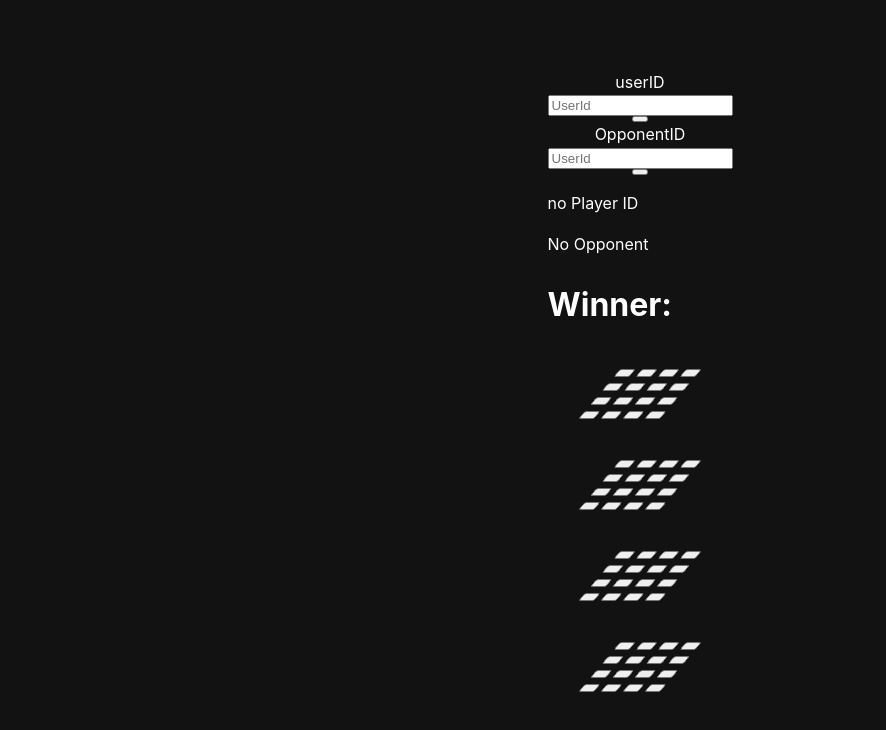
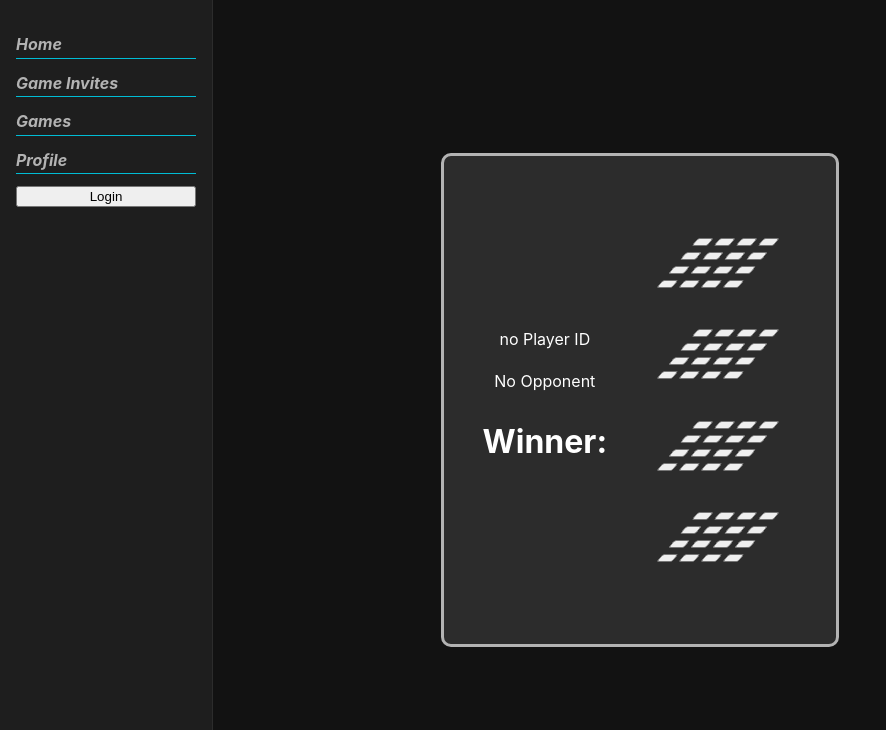
Before and after one commit to KorbinWeiler/3DTicTacToe, a React (Vite) app in the folder Client/: page / in a window 1280 px wide. Shown: the top 730 px of the page, without its empty margins (0-886 px from the left). Built offline with nearby package versions, Linux system fonts and the light colour scheme.

Commit message:
edited styling for the game UI and invite modal. Added files for the home, help, and profile pages

```diff
--- a/Client/src/App.css
+++ b/Client/src/App.css
@@ -137,10 +137,6 @@
   margin: 4px;
 }
 
-.game:hover{
-  color:#00BCD4;
-}
-
 .game-box{
   height: 80vh;
   overflow: auto;
@@ -189,6 +185,30 @@
   justify-content: space-between;
 }
 
+.user-board{
+  display: flex;
+  align-items: center;
+  justify-content: center;
+  height:60vh;
+  width: 30vw;
+}
+
+.game-stats{
+  align-content: center;
+  text-align: center;
+  padding-right: 2rem;
+  position:static;
+  left:auto
+}
+
+.content-box{
+  overflow: hidden;
+  border-style: solid;
+  border-radius: 10px;
+  border-color:#B3B3B3;
+  background-color: #2C2C2C;
+}
+
 .temp{
   margin-left: 5px;
   margin-right: 5px;
@@ -213,6 +233,15 @@
   position: fixed;
   border-radius: 10px;
   justify-items: center;
+  align-items: center;
+  display: flex;
+  flex-direction: column;
+}
+
+.modal-alignment{
+  padding: 16%;
+  justify-items: center;
+  align-items: center;
 }
 
 .card {
--- a/Client/src/App.jsx
+++ b/Client/src/App.jsx
@@ -134,8 +134,10 @@
     <gameContext.Provider value={{CurrentLobby: [currentLobby, setCurrentLobby], Lobbies: games, ClientID: [clientID, setClientID], Socket: socket}}>
       <Router>
         <Routes>
-          <Route path="/" element={<TempGamePage/>}/>
-          <Route path="/test" element={<GamePage/>}/>
+          <Route path="/" element={<GamePage/>}/>
+          <Route path="/help" element={<GamePage/>}/>
+          <Route path="/Profile" element={<GamePage/>}/>
+          <Route path="/Game" element={<GamePage/>}/>
           <Route path="/Login" element={<LoginPage/>}/>
           <Route path="/Invites" element={<InvitePage invites={invites}/>}/>
           <Route path="/Games" element={<UserGamesPage/>}/>
--- a/Client/src/components/BoardComponents/GameUI.jsx
+++ b/Client/src/components/BoardComponents/GameUI.jsx
@@ -101,16 +101,20 @@
   const isPLayer1 = lobby.player1ID === clientID
 
   return (
-    <>
+    <div className='user-board'>
+      <div className='game-stats'>
       <p>{clientID ?  clientID : "no Player ID"}</p>
       <p>{opponentID ? opponentID : "No Opponent"}</p>
+      {winner ? <h1>Winner: {lobby.winner}</h1> : null}
+      </div>
+      <div>
       <PlayerStateContext.Provider value={{playerValue: isPLayer1, yourTurn: lobby.yourTurn}}>
       <UpdateContext.Provider value={{updates: [update, forceUpdate]}}>
-        {winner ? <h1>Winner: {lobby.winner}</h1> : null}
         <GameBoard BackendGameBoard={lobby.board} />
       </UpdateContext.Provider>
       </PlayerStateContext.Provider>
-    </>
+      </div>
+    </div>
   )
 }
 
--- a/Client/src/components/PageComponents/NavBar.jsx
+++ b/Client/src/components/PageComponents/NavBar.jsx
@@ -1,8 +1,13 @@
 import "../../App.css"
 import Home from "../../assets/Home.svg"
 import SidebarIcon from "./SidebarIcon"
+import { gameContext } from "../../App"
+import { useContext } from "react"
+
 
 export default function Navbar(){
+    const {ClientID} = useContext(gameContext)
+    const [clientID, setClientID] = ClientID
     return(
         <div className="sidebar">
             <nav>
@@ -10,7 +15,7 @@
                 <a href="/invites">Game Invites</a>
                 <a href="/">Games</a>
                 <a href="/">Profile</a>
-
+                {clientID ? <button>Sign Out</button> : <button>Login</button>}
             </nav>
             <SidebarIcon destinationLink={"/Login"}/>
         </div>
--- a/Client/src/pages/GamePage.jsx
+++ b/Client/src/pages/GamePage.jsx
@@ -17,6 +17,8 @@
     const [clientID, setClientID] = ClientID
     const [currentLobby, setCurrentLobby] = CurrentLobby
     const currentLobbies = Lobbies;
+
+    const temp = 9;
 
     //temporary states for testing
     const [tempPlayerID, setTempPlayerID] = useState('');
@@ -57,16 +59,12 @@
 
     return(
         <div className="uiBox">
-            <div className="sidebar navigation background-dark2 border border-thin">
             <Navbar></Navbar>
-            </div>
             <div className="content-box">
-                <div className="game border border-thin background-dark2">
-                    <GameUI lobby={currentLobbies[currentLobby]}/>
+                <div className="game">
+                    {/* <GameUI lobby={currentLobbies[currentLobby]}/> */}
+                    <GameUI lobby={currentLobbies[temp]}/>
                 </div>
-            </div>
-            <div  className="sidebar play-stats background-dark2 border border-thin">
-            <Sidebar></Sidebar>
             </div>
         </div>
     )
--- /dev/null
+++ b/Client/src/pages/HelpPage.jsx
@@ -0,0 +1,6 @@
+export default function HelpPage(){
+    return(
+        <>
+        </>
+    )
+}
--- /dev/null
+++ b/Client/src/pages/HomePage.jsx
@@ -0,0 +1,6 @@
+export default function HomePage(){
+    return(
+        <>
+        </>
+    )
+}
--- a/Client/src/pages/InvitePage.jsx
+++ b/Client/src/pages/InvitePage.jsx
@@ -67,8 +67,8 @@
                 className={"modal"}
                 contentLabel="Invite Modal">
 
-                    <form>
-                        <input className="" type="text" placeholder="Opponent Username" onChange={(e)=>{tempOpponentID = e}}></input>
+                    <form className="modal-alignment">
+                        <input className="text-input" type="text" placeholder="Opponent Username" onChange={(e)=>{tempOpponentID = e}}></input>
                         <button className="button" type="button" onClick={()=>{socket.emit("invite", tempOpponentID, clientID)}}>Send Invite</button>
                     </form>
                 </Modal>
--- /dev/null
+++ b/Client/src/pages/ProfilePage.jsx
@@ -0,0 +1,6 @@
+export default function ProfilePage(){
+    return(
+        <>
+        </>
+    )
+}
--- a/Client/src/pages/UserGamesPage.jsx
+++ b/Client/src/pages/UserGamesPage.jsx
@@ -37,6 +37,81 @@
         6:{
             player1ID: 7,
             player2ID: 8,
+            yourTurn: true,
+        },
+        7:{
+            player1ID: 7,
+            player2ID: 8,
+            yourTurn: true
+        },
+        8:{
+            player1ID: 7,
+            player2ID: 8,
+            yourTurn: true
+        },
+        9:{
+            player1ID: 7,
+            player2ID: 8,
+            yourTurn: true
+        },
+        10:{
+            player1ID: 7,
+            player2ID: 8,
+            yourTurn: true
+        },
+        11:{
+            player1ID: 7,
+            player2ID: 8,
+            yourTurn: true
+        },
+        12:{
+            player1ID: 7,
+            player2ID: 8,
+            yourTurn: true
+        },
+        13:{
+            player1ID: 7,
+            player2ID: 8,
+            yourTurn: true
+        },
+        14:{
+            player1ID: 7,
+            player2ID: 8,
+            yourTurn: true
+        },
+        15:{
+            player1ID: 7,
+            player2ID: 8,
+            yourTurn: true
+        },
+        16:{
+            player1ID: 7,
+            player2ID: 8,
+            yourTurn: true
+        },
+        17:{
+            player1ID: 7,
+            player2ID: 8,
+            yourTurn: true
+        },
+        18:{
+            player1ID: 7,
+            player2ID: 8,
+            yourTurn: true
+        },
+        19:{
+            player1ID: 7,
+            player2ID: 8,
+            yourTurn: true
+        },
+        20:{
+            player1ID: 7,
+            player2ID: 8,
+            yourTurn: true
+        },
+        21:{
+            player1ID: 7,
+            player2ID: 8,
             yourTurn: true
         }
     }
```
